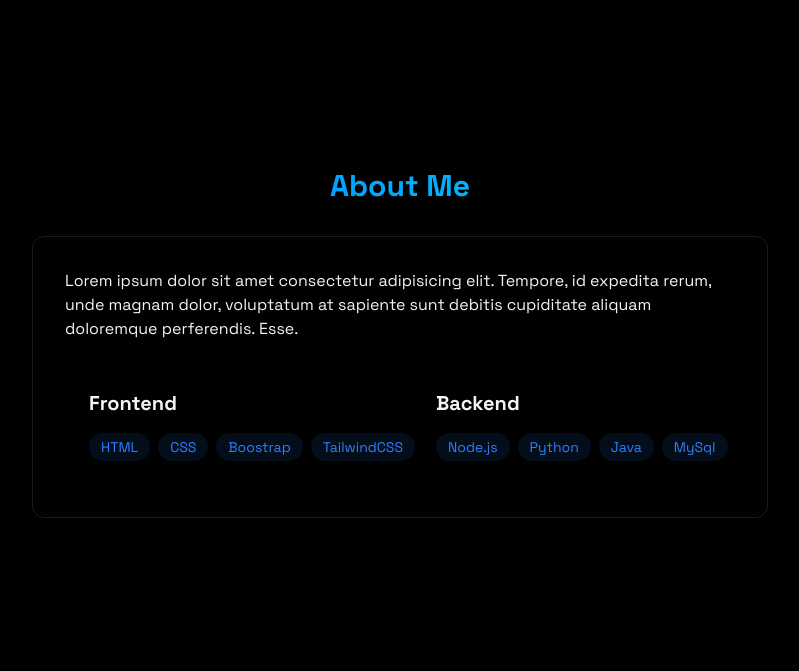
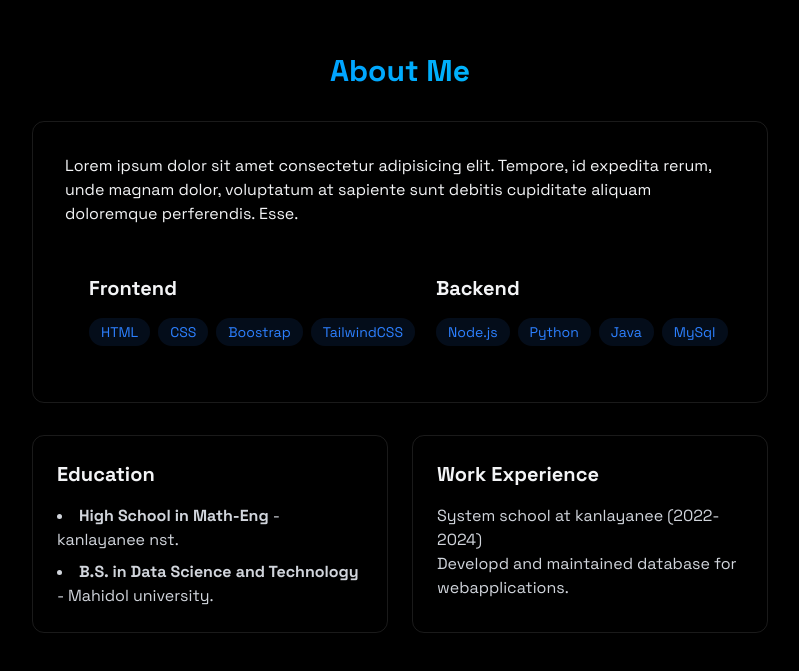
Before and after one commit to boatengine/reweb-mc, a React (Vite) app: page / in a window 1280 px wide. Shown: the part 857-1528 px from the top of the page, without its empty margins (240-1039 px from the left). Built offline with nearby package versions, Linux system fonts and the light colour scheme.

Commit message:
finish agian eiei

```diff
--- a/src/components/sections/About.jsx
+++ b/src/components/sections/About.jsx
@@ -5,7 +5,7 @@ export default function About() {
   const backendSkill = ["Node.js", "Python", "Java", "MySql"];
   return (
     <section
-      id="abour"
+      id="about"
       className="min-h-screen flex items-center justify-center py-20"
     >
       <div className="max-w-3xl mx-auto px-4">
@@ -52,6 +52,29 @@ export default function About() {
             </div>
           </div>
         </div>
+        <div className="grid grid-cols-1 md:grid-cols-2 gap-6 mt-8">
+          <div className="p-6 rounded-xl border-white/10 border  hover:-translate-y-1 transition-all">
+            <h3 className="text-xl font-bold mb-4">Education</h3>
+            <ul className="list-disc list-inside text-gray-300 space-y-2">
+              <li>
+                <strong> High School in Math-Eng </strong> - kanlayanee nst.
+              </li>
+              <li>
+                <strong>B.S. in Data Science and Technology</strong> - Mahidol
+                university.
+              </li>
+            </ul>
+          </div>
+          <div className="p-6 rounded-xl border-white/10 border hover:-translate-y-1 transition-all">
+            <h3 className="text-xl font-bold mb-4">Work Experience</h3>
+            <div className="space-y-4 text-gray-300">
+              <div>
+                <h4>System school at kanlayanee (2022-2024)</h4>
+                <p>Developd and maintained database for webapplications.</p>
+              </div>
+            </div>
+          </div>
+        </div>
       </div>
     </section>
   );
--- a/src/index.css
+++ b/src/index.css
@@ -6,6 +6,7 @@ body {
   font-family: "Space Grotesk", sans-serif;
   color: #f3f4f6;
   background: #0a0a0a;
+  scroll-behavior: smooth !important;
 }
 
 @layer utilities {
```
